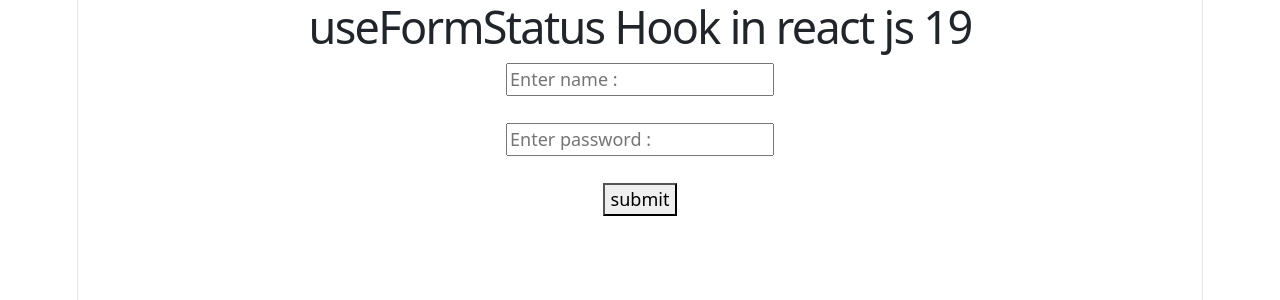
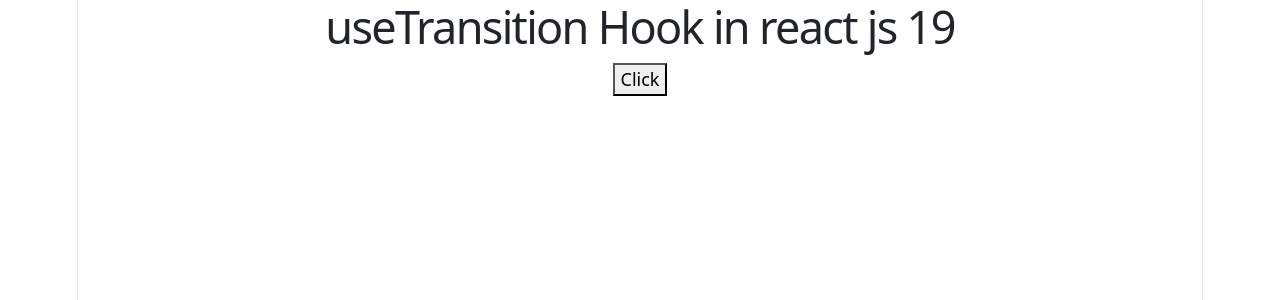
Before and after one commit to codewithnill/reactjs_19_by_code_step_by_step, a React (Vite) app in the folder main/react-blog/: page / in a window 1280 px wide. Shown: the top 300 px of the page. Built offline with nearby package versions, Linux system fonts and the light colour scheme.

Commit message:
useTransition in react js 19.

```diff
--- a/main/react-blog/src/App.jsx
+++ b/main/react-blog/src/App.jsx
@@ -1,32 +1,22 @@
-import {useFormStatus} from 'react-dom'
+import {useState, useTransition} from "react";
 
 function App() {
-  const handleSubmit=async()=>{
-    await new Promise(res=>setTimeout(res,2000));
-    console.log("Submit");
+
+  const [pending,startTransition]=useTransition();
+  const handleButton=()=>{
+    startTransition(async()=>{
+      await new Promise(res=>setTimeout(res,2000))
+    })
+
   }
-
-  function CustomerForm(){
-    const {pending}=useFormStatus();
-    console.log(pending);
-    return(
-      <div>
-        <input type="text" placeholder="Enter name : "></input>
-        <br/> <br/>
-        <input type="password" placeholder="Enter password : "></input>
-        <br/> <br/>
-        <button disabled={pending}>{pending?'submitting...':'submit'}</button>
-      </div>
-    )
-  }
-
 
   return (
     <div>
-      <h1>useFormStatus Hook in react js 19</h1>
-      <form action={handleSubmit}>
-        <CustomerForm/>
-      </form>
+      <h1>useTransition Hook in react js 19</h1>
+      {
+        pending?(<img style={{width:"100px"}} src="https://media1.tenor.com/images/d6cd5151c04765d1992edfde14483068/tenor.gif?itemid=5662595"></img>):null
+      }
+      <button disabled={pending} onClick={handleButton}>Click</button>
     </div>
   )
 }
```
